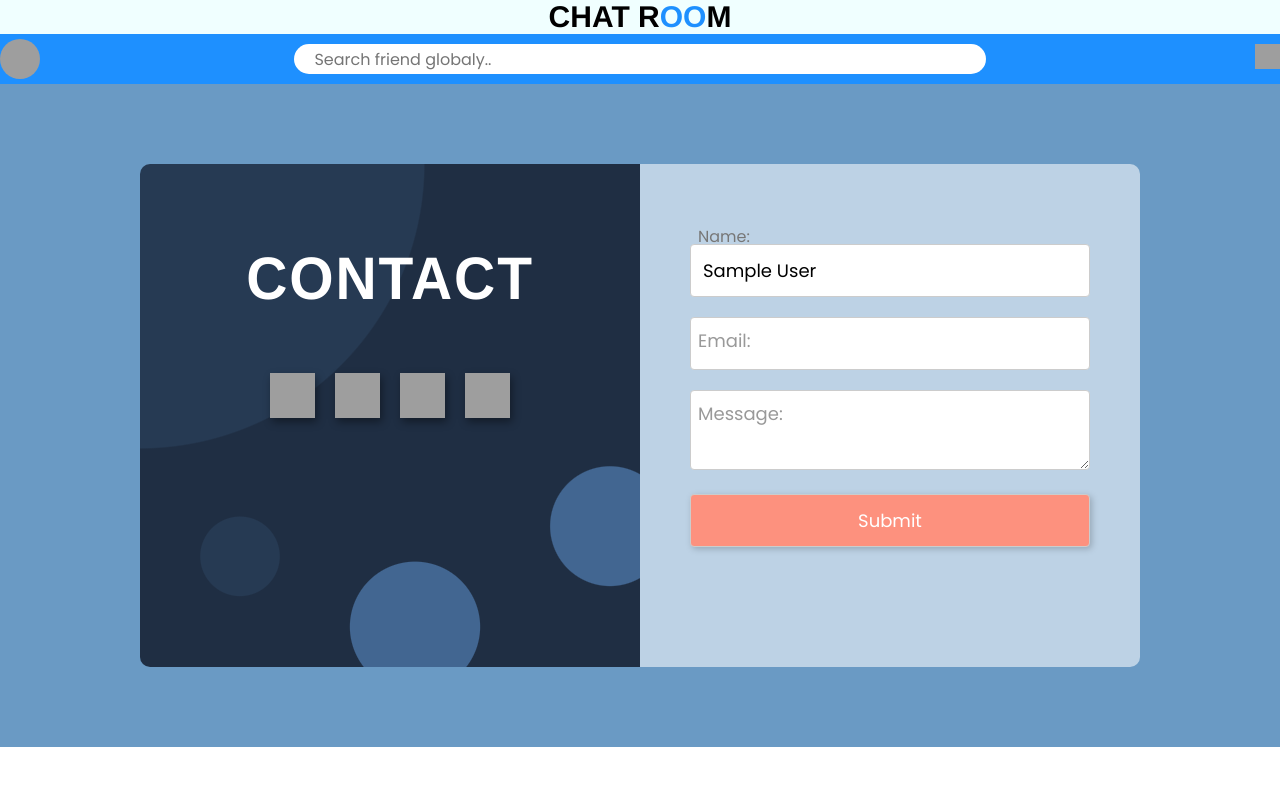
After one commit to dipto39/live_chat, a PHP site: page /live_chat/contact.php in a window 1280 px wide. The commit adds this page. Shown: the top 786 px of the page. Run offline with PHP 8.4, Linux system fonts and the light colour scheme; the visitor is signed in with stand-in values (Sample User, id 1); grey boxes are pictures that could not be loaded.

Commit message:
fix some porblem and add contact page

```diff
--- /dev/null
+++ b/contact.php
@@ -0,0 +1,272 @@
+<?php
+include "db/database.php";
+$db=new database();
+session_start();
+if(isset($_SESSION["uid"])){
+    $uname=$_SESSION["fname"];
+
+}else{
+header("Location: http://localhost/live_chat/");
+}
+
+if(isset($_POST['submit'])){
+$to=$_POST['email'];
+$sub=$_POST['sender'];
+$mes=$_POST['message'];
+$from="support@example.com";
+$header="From: $from";
+if(mail($to,$sub,$mes,$header)){
+  echo"<script>alert('sms sent')</script>";
+}
+}
+?>
+<!DOCTYPE html>
+<html lang="en">
+<head>
+    <meta charset="UTF-8">
+    <meta http-equiv="X-UA-Compatible" content="IE=edge">
+    <meta name="viewport" content="width=device-width, initial-scale=1.0">
+    <script src="https://code.jquery.com/jquery-3.6.0.min.js" integrity="sha256-/xUj+3OJU5yExlq6GSYGSHk7tPXikynS7ogEvDej/m4=" crossorigin="anonymous"></script>
+    <title><?php echo $_SESSION['fname']?></title>
+    <link rel="stylesheet" href="css/all.css">
+    <script src="js/jquery.js"></script>
+    <script src="js/all.js"></script>
+    <link rel="icon" href="admin/img/chat.png">
+    <style>
+        @import url('https://fonts.googleapis.com/css2?family=Poppins:ital,wght@0,100;0,200;0,300;0,400;0,500;0,600;0,700;0,800;0,900;1,100;1,200;1,300;1,400;1,500;1,600;1,700;1,800;1,900&display=swap');
+
+@import url('https://fonts.googleapis.com/css2?family=Arimo:ital,wght@0,400;0,500;0,600;0,700;1,400;1,500;1,600;1,700&display=swap');
+
+
+#contact {
+  background-color: #6a9ac4;
+  display: flex;
+  justify-content: center;
+  align-items: center;
+}
+
+.contact-box {
+  width: clamp(100px, 90%, 1000px);
+  margin: 80px 50px;
+  display: flex;
+  flex-wrap: wrap;
+}
+
+.contact-links, .contact-form-wrapper {
+  width: 50%;
+  padding: 8% 5% 10% 5%;
+}
+
+
+.contact-links {
+  background-color: #1f2e43;
+  background:
+    radial-gradient(
+      circle at 55% 92%, #426691 0 12%, transparent 12.2%
+    ),
+    radial-gradient(
+      circle at 94% 72%, #426691 0 10%, transparent 10.2%
+    ),
+    radial-gradient(
+      circle at 20% max(78%, 350px), #263a53 0 7%, transparent 7.2%
+    ),
+    radial-gradient(
+      circle at 0% 0%, #263a53 0 40%, transparent 40.2%
+    ),
+    #1f2e43;
+  border-radius: 10px 0 0 10px;
+}
+
+.contact-form-wrapper {
+  background-color: #ffffff8f;
+  border-radius: 0 10px 10px 0;
+}
+
+@media only screen and (max-width: 800px) {
+  .contact-links, .contact-form-wrapper {
+    width: 100%;
+  }
+
+  .contact-links {
+    border-radius: 10px 10px 0 0;
+  }
+
+  .contact-form-wrapper {
+    border-radius: 0 0 10px 10px;
+  }
+}
+
+@media only screen and (max-width: 400px) {
+  .contact-box {
+    width: 95%;
+    margin: 8% 5%;
+  }
+}
+
+h2 {
+  font-family: 'Arimo', sans-serif;
+  color: #fff;
+  font-size: clamp(30px, 6vw, 60px);
+  letter-spacing: 2px;
+  text-align: center;
+  transform: scale(.95, 1);
+}
+
+.links {
+  display: flex;
+  flex-wrap: wrap;
+  justify-content: center;
+  padding-top: 50px;
+}
+
+.link {
+  margin: 10px;
+  cursor: pointer;
+}
+
+.link img {
+  width: 45px;
+  height: 45px;
+  filter:
+    hue-rotate(220deg)
+    drop-shadow(2px 4px 4px #0006);
+  transition: 0.2s;
+  user-select: none;
+}
+
+.link img:hover {
+  transform: scale(1.1, 1.1);
+}
+
+.link img:active {
+  transform: scale(1.1, 1.1);
+  filter:
+    hue-rotate(220deg)
+    drop-shadow(2px 4px 4px #222)
+    sepia(0.3);
+}
+
+.form-item {
+  position: relative;
+}
+
+label, input, textarea {
+  font-family: 'Poppins', sans-serif;
+}
+
+label {
+  position: absolute;
+  top: 10px;
+  left: 2%;
+  color: #999;
+  font-size: clamp(14px, 1.5vw, 18px);
+  pointer-events: none;
+  user-select: none;
+}
+
+.contact-form-wrapper input, .contact-form-wrapper textarea {
+  width: 100%;
+  outline: 0;
+  border: 1px solid #ccc;
+  border-radius: 4px;
+  margin-bottom: 20px;
+  padding: 12px;
+  font-size: clamp(15px, 1.5vw, 18px);
+}
+
+.contact-form-wrapper input:focus+label,
+.contact-form-wrapper input:valid+label,
+.contact-form-wrapper textarea:focus+label,
+.contact-form-wrapper textarea:valid+label {
+  font-size: clamp(13px, 1.3vw, 16px);
+  color: #777;
+  top: -20px;
+  transition: all .225s ease;
+}
+
+.submit-btn {
+  background-color: #fd917e;
+  filter: drop-shadow(2px 2px 3px #0003);
+  color: #fff;
+  font-family: "Poppins",sans-serif;
+  font-size: clamp(16px, 1.6vw, 18px);
+  display: block;
+  padding: 12px 20px;
+  margin: 2px auto;
+  border: none;
+  border-radius: 4px;
+  cursor: pointer;
+  user-select: none;
+  transition: 0.2s;
+}
+
+.submit-btn:hover {
+  transform: scale(1.1, 1.1);
+}
+
+.submit-btn:active {
+  transform: scale(1.1, 1.1);
+  filter: sepia(0.5);
+}
+
+@media only screen and (max-width: 800px) {
+  h2 {
+    font-size: clamp(40px, 10vw, 60px);
+  }
+}
+
+@media only screen and (max-width: 400px) {
+  h2 {
+    font-size: clamp(30px, 12vw, 60px);
+  }
+
+  .links {
+    padding-top: 30px;
+  }
+
+ .link img {
+    width: 38px;
+    height: 38px;
+  }
+}
+    </style>
+</head>
+<?php include "header.php"?>
+<section id="contact">
+  <div class="contact-box">
+    <div class="contact-links">
+      <h2>CONTACT</h2>
+      <div class="links">
+        <div class="link">
+          <a><img src="https://i.postimg.cc/m2mg2Hjm/linkedin.png" alt="linkedin"></a>
+        </div>
+        <div class="link">
+          <a><img src="https://i.postimg.cc/YCV2QBJg/github.png" alt="github"></a>
+        </div>
+        <div class="link">
+          <a><img src="https://i.postimg.cc/W4Znvrry/codepen.png" alt="codepen"></a>
+        </div>
+        <div class="link">
+          <a><img src="https://i.postimg.cc/NjLfyjPB/email.png" alt="email"></a>
+        </div>
+      </div>
+    </div>
+    <div class="contact-form-wrapper">
+      <form action="<?php echo $_SERVER['PHP_SELF'];?>" method="POST">
+        <div class="form-item">
+          <input type="text" name="sender" value="<?php echo $uname?>" required>
+          <label>Name:</label>
+        </div>
+        <div class="form-item">
+          <input type="text" name="email" required>
+          <label>Email:</label>
+        </div>
+        <div class="form-item">
+          <textarea class="" name="message" required></textarea>
+          <label>Message:</label>
+        </div>
+        <input type="submit" name="submit" class="submit-btn">
+      </form>
+    </div>
+  </div>
+</section>
--- a/db/database.php
+++ b/db/database.php
@@ -3,7 +3,7 @@ class database{
     private $host="localhost";
     private $uname="root";
     private $pass="";
-    private $dbname="chat_room";
+    private $dbname="test";
 
     private $conn=false;
     private $result=array();
--- a/db/index.php
+++ b/db/index.php
@@ -1,4 +1,4 @@
 <?php
-header("Location: http://localhost:890/new%20exersice/exersise/live_chat/index.php");
+header("Location: http://localhost/index.php");
 
 ?>
--- a/gate_messages.php
+++ b/gate_messages.php
@@ -7,7 +7,7 @@ $db->select($table,"*",null,"uid=$uid",null,null);
 $res1=$db->show_result();
 $data="";
 if(count($res1[0]) > 0){
-    foreach($res1[0] as list("mid"=>$mid,"uid"=>$uid,"sms"=>$sms,"sorr"=>$sorr,"th"=>$tm)){
+    foreach($res1[0] as list("mid"=>$mid,"uid"=>$uid,"sms"=>$sms,"sorr"=>$sorr,"tm"=>$tm)){
         $data.='<div class="signle_sms">';
         if($sorr == "r"){
             $cl="opornent";
--- /dev/null
+++ b/header.php
@@ -0,0 +1,22 @@
+<header><a href="user.php">CHAT R<span>OO</span>M</a></header>
+        <div class="uheader">
+            <div class="profile">
+                <img src="<?php echo "admin/up/".$_SESSION['up']?>" alt="">
+            </div>
+            <div class="sglobal">
+                <input type="search" name="gserch" id="gsearch" autocomplete="off" placeholder="Search friend globaly..">
+
+                <div class="serch_item">
+
+                </div>
+            </div>
+            <div class="manu">
+                <img src="admin/img/menu.png" alt="">
+            </div>
+            <div class="optin">
+                <button><img src="admin/img/edit.png" alt="edit">Edit profile</button>
+                <button class="contactus"><img src="admin/img/contact.png" alt="edit">Contact Us</button>
+                <button class="logout"><img src="admin/img/logout.png" alt="edit">Logout</button>
+            </div>
+
+        </div>
--- a/index.php
+++ b/index.php
@@ -1,7 +1,7 @@
 <?php
 session_start();
 if(isset($_SESSION["uid"])){
-header("Location: http://dipto.cf/live_chat/user");
+header("Location: http://localhost/live_chat/user");
 }
 ?>
 <!DOCTYPE html>
@@ -41,7 +41,7 @@ header("Location: http://dipto.cf/live_chat/user");
                     <input type="password" name="lpass" id="lpass" required placeholder="Enter your Password">
                 </label>
                 <button id="nextl">Next</button>
-                <button type="submit" class="subsl" style="float: right;" id="ldpass">LOgin</button>
+                <button type="submit" class="subsl" style="float: right;" id="ldpass">Login</button>
                 <button id="prevl" class="hide">Prev</button>
             </form>
             </div>
--- a/js/all.js
+++ b/js/all.js
@@ -1,4 +1,21 @@
 $(document).ready(function(){
+    /// log out
+    $(".logout").click(function(){
+        $.ajax({
+            url:"logout.php",
+            type:"POST",
+            success:function(e){
+       window.location.href = " http://localhost/live_chat/";
+
+            }
+        })
+
+    })
+    ///contactct page
+    $(".contactus").click(function(){
+        window.location.href = " http://localhost/live_chat/contact";
+
+    })
 //click even is target is right or not
 var container=$(".optin");
 var cont2=$(".serch_item");
--- a/login.php
+++ b/login.php
@@ -14,7 +14,7 @@ if(count($res[0]) > 0){
     $_SESSION['uid']=$uid;
     $_SESSION['fname']=$fname;
     $_SESSION['up']=$up;
-    echo '<script>window.location.replace("http://dipto.cf/live_chat//user");</script>';
+    echo '<script>window.location.replace("http://localhost/live_chat/user");</script>';
 }else{
     echo"<script>alert('Email or password not match')</script>";
 
--- a/logout.php
+++ b/logout.php
@@ -2,6 +2,6 @@
 session_start();
 session_unset();
 session_destroy();
-echo '<script>window.location.replace("http://dipto.cf/live_chat/");</script>';
+echo '<script>window.location.replace("http://localhost/live_chat/");</script>';
 
  ?>
--- a/resave.php
+++ b/resave.php
@@ -32,7 +32,7 @@ $res=$obj->show_result();
        $_SESSION['uid']=$uid;
        $_SESSION['fname']=$fname;
        $_SESSION['up']=$up;
-       echo ' <script>window.location.replace("http://dipto.cf/live_chat/user.php");</script>';
+       echo ' <script>window.location.replace("http://localhost/live_chat/user");</script>';
    }
  }
 ?>
--- a/search.php
+++ b/search.php
@@ -25,6 +25,9 @@ if(count($res1[0]) > 0){
 }
 $data.='</div></div>';
 }
+if($data == ""){
+    $data.="<h2 style='text-align: center;color:red;'>No result found..!<h2>";
+}
 echo $data;
 
 ?>
```
Also changed, not shown: database/database.sql (added, +122 -0 lines), user.php (+2 -32 lines), README.md, user_interface.html (renamed from test.html).
